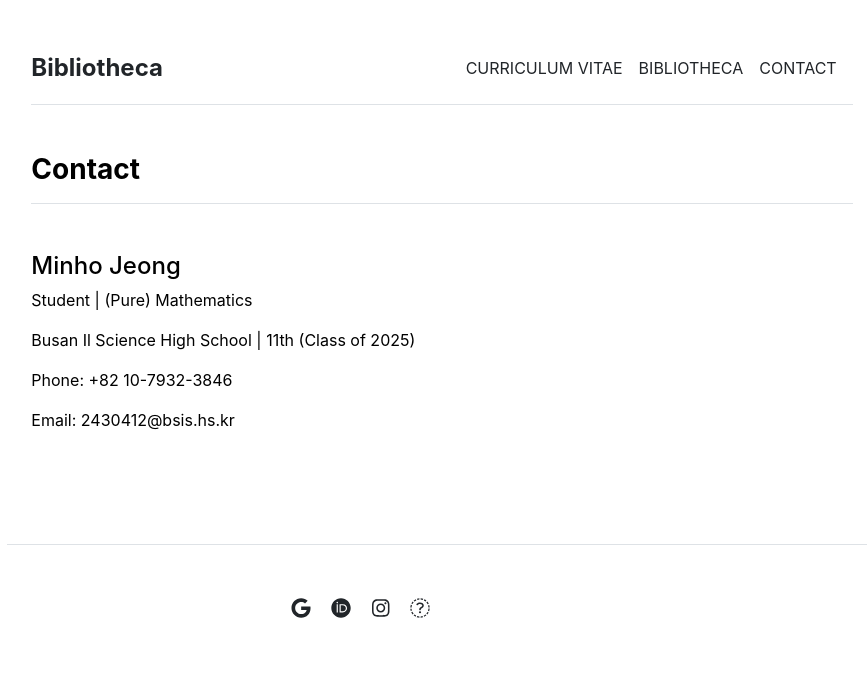
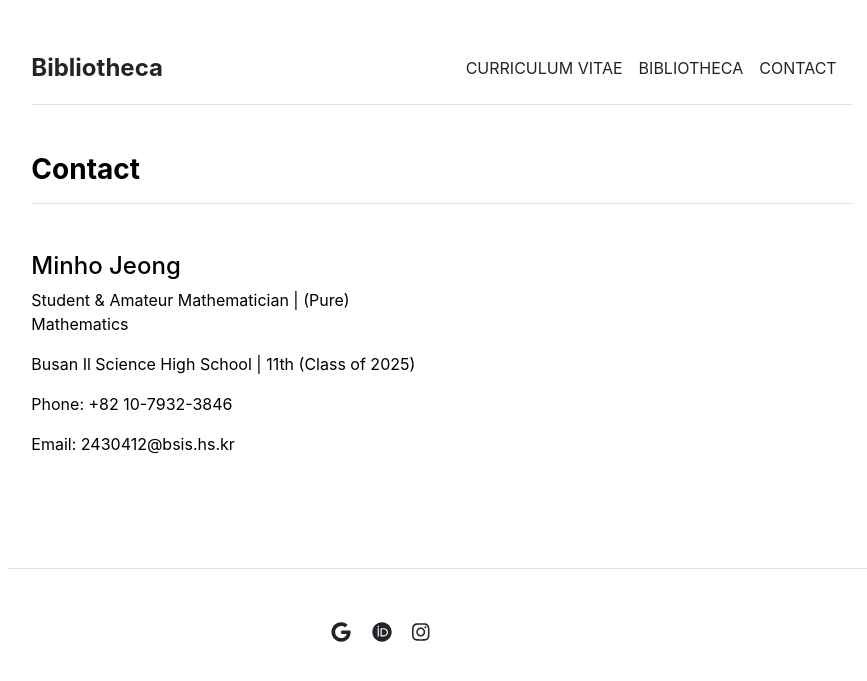
Before and after one commit to mino-jeong/mino-jeong.github.io, a Jekyll site: the page built from contact.md, in a window 1280 px wide. Shown: the top 681 px of the page, without its empty margins (198-1065 px from the left). Built offline with Jekyll 4.4.1, drawn with Linux system fonts in a browser that asks for light colours.

Commit message:
Update settings.yml

```diff
--- a/_data/settings.yml
+++ b/_data/settings.yml
@@ -11,7 +11,6 @@ social:
 - {icon: 'google', link: 'mailto:2430412@bsis.hs.kr'}
 - {icon: 'orcid', link: 'https://orcid.org/0009-0000-6873-5271'}
 - {icon: 'instagram', link: 'https://www.instagram.com/w5xry/'}
-- {icon: 'naver', link: 'https://blog.naver.com/w5xry'}
 
 contacts:
-- {name: 'Minho Jeong', title: 'Student', interests: '(Pure) Mathematics', school: 'Busan Il Science High School', number: '11th (Class of 2025)', phone: '+82 10-7932-3846', email: '2430412@bsis.hs.kr'}
+- {name: 'Minho Jeong', title: 'Student & Amateur Mathematician', interests: '(Pure) Mathematics', school: 'Busan Il Science High School', number: '11th (Class of 2025)', phone: '+82 10-7932-3846', email: '2430412@bsis.hs.kr'}
```
